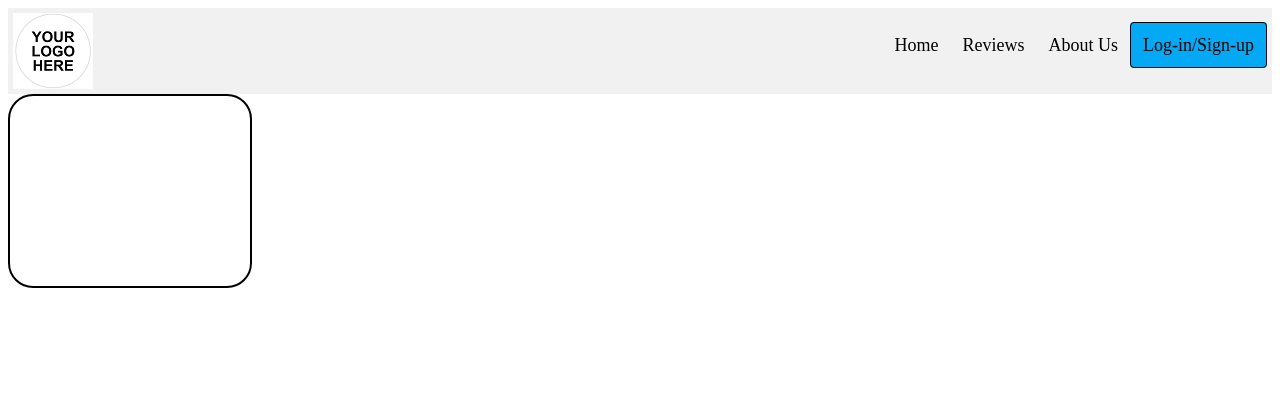
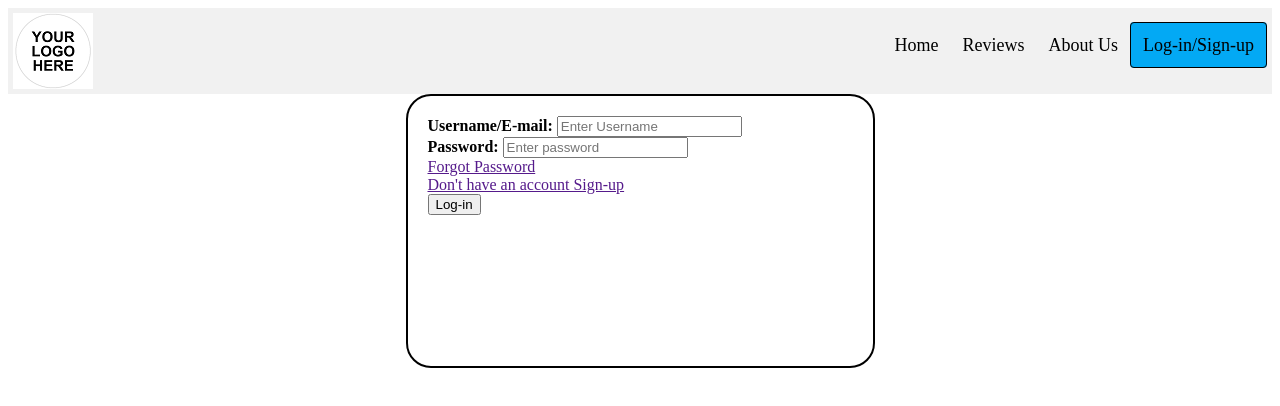
Before and after one commit to alexistj/HomeAway, a React (Create React App) app in the folder homeaway/: page / in a window 1280 px wide. Shown: the top 406 px of the page. Built offline with nearby package versions, Linux system fonts and the light colour scheme.

Commit message:
Updated signIn component to have a form to enter information.

```diff
--- a/homeaway/public/style.css
+++ b/homeaway/public/style.css
@@ -39,6 +39,7 @@
     border-radius: 25px;
     border: 2px solid #000000;
     padding: 20px;
-    width: 200px;
-    height: 150px;
+    width: 425px;
+    height: 230px;
+    margin: 0 auto;
 }
--- a/homeaway/src/components/SignIn.js
+++ b/homeaway/src/components/SignIn.js
@@ -2,10 +2,27 @@ import React from 'react'
 
 class SignIn extends React.Component{
 
+    handleClick()
+    {
+        console.log("tried to log in")
+    }
+
     render() {
         return(
             <div className="signin">
-
+                <form>
+                    <label htmlFor="userName"><b>Username/E-mail: </b></label>
+                    <input type="text" placeholder="Enter Username" name="userName" required />
+                    <br/>
+                    <label htmlFor="password"><b>Password: </b></label>
+                    <input type="text" placeholder="Enter password" name="password" required />
+                    <br/>
+                    <a href="">Forgot Password</a>
+                    <br/>
+                    <a href="">Don't have an account Sign-up</a>
+                    <br/>
+                    <button className="logInButton" onClick={this.handleClick}>Log-in</button>
+                </form>
             </div>
         )
     }
```
